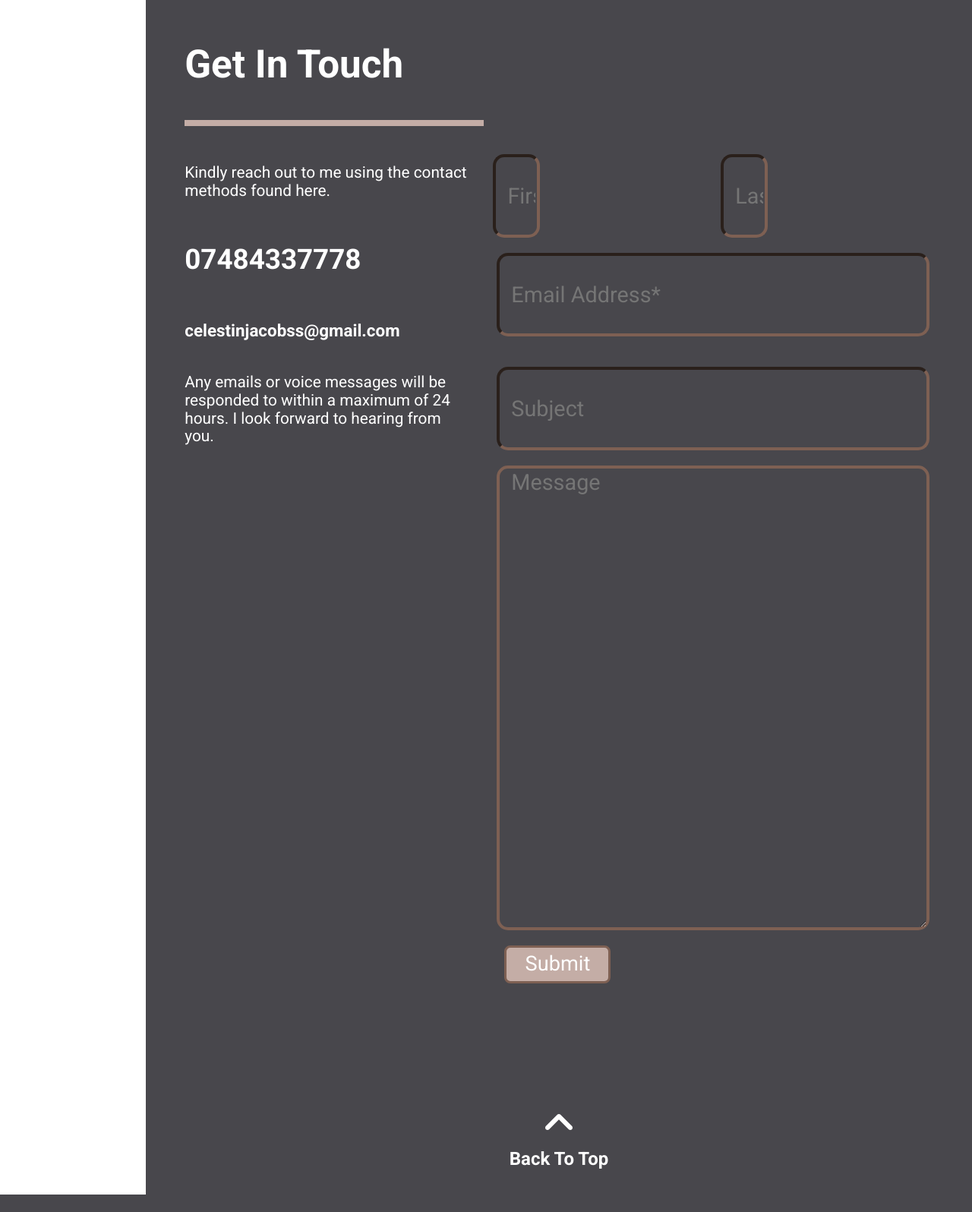
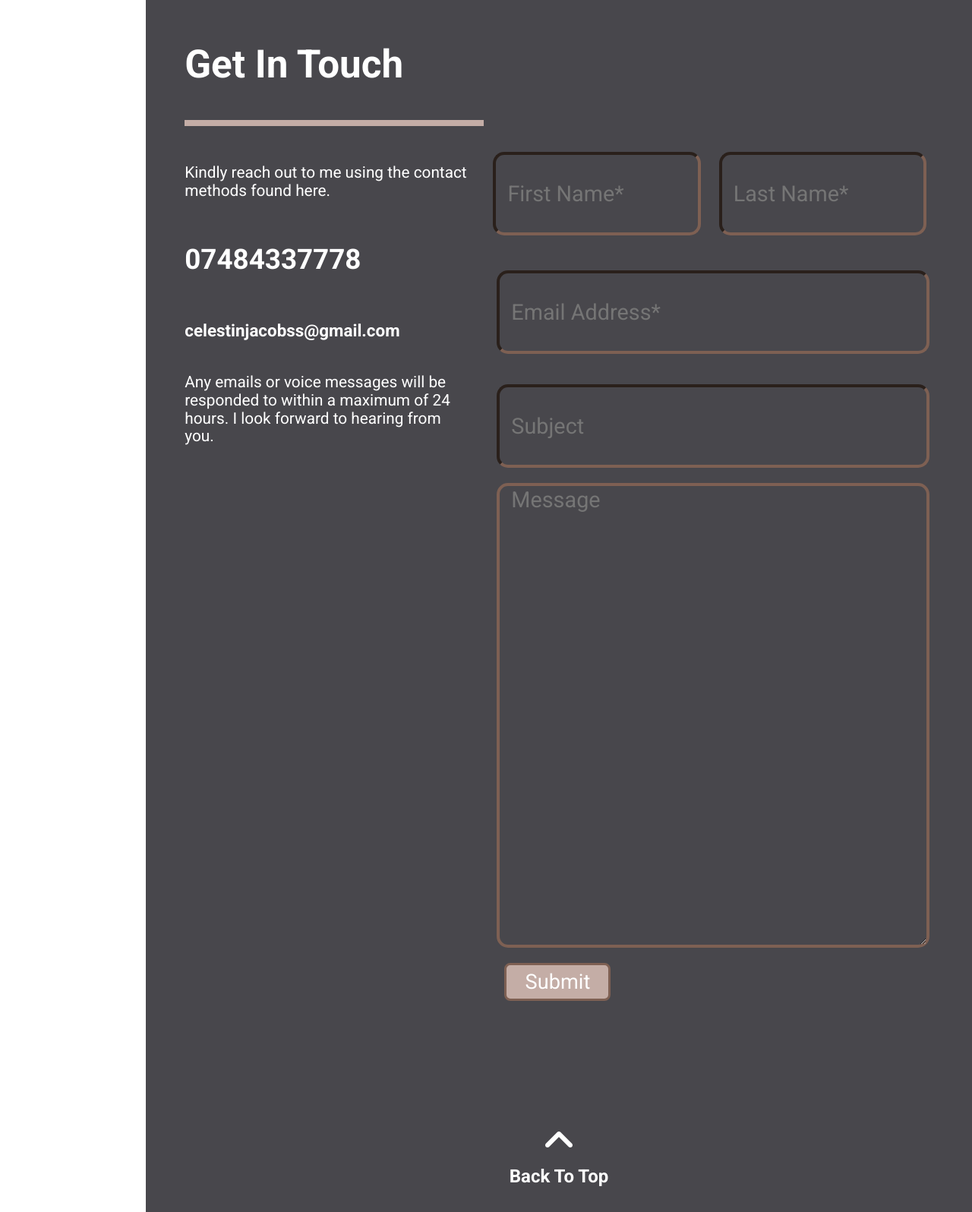
Before and after one commit to CallThyCJ/Portfolio, a PHP site: page / in a window 1280 px wide. Shown: the part 1956-3552 px from the top of the page at 76% size. Before the commit the page ends 3529 px from the top, so only its background shows below. Run offline with PHP 8.4, Linux system fonts and the light colour scheme; some libraries are stand-ins or nearby versions.

Commit message:
Email Regex fix + form input breakpoints
Fixed email regex function by changing the logic of the does not. Then I adjusted the css at each breakpoint to fix the spacing/sizing of the first row inputs.

```diff
--- a/JS/validation.js
+++ b/JS/validation.js
@@ -18,7 +18,7 @@ function invalid () {
         invalidLastName.innerHTML = '<i class="fa-solid fa-circle-exclamation"></i> Please enter your last name';
     }
 
-    if (email.value == "" || != email.value.includes(emailRegex)); {
+    if (email.value == "" || !emailRegex.test(email.value)) {
         email.style.borderColor = "red";
         const invalidEmail = document.getElementById("invalidEmail");
         invalidEmail.innerHTML = '<i class="fa-solid fa-circle-exclamation"></i> Please enter a valid email';
--- a/SCSS/partials/_items.scss
+++ b/SCSS/partials/_items.scss
@@ -175,12 +175,40 @@ input {
         width: 80%;
     }
     @include mq("m") {
-        width: 44%;
+        width: 90%;
     }
     @include mq("l") {
-        width: 45%;
+        width: 88%;
         height: 100px;
     }
+    @include mq("xl") {
+        width: 90%;
+    }
+}
+
+#formFirstName {
+    grid-area: inputFirstName;
+    @include mq("m") {
+        margin-left: 3%;
+    }
+    @include mq("m") {
+        margin-left: 0;
+    }
+    @include mq("xl") {
+        margin-left: 2%;
+    }
+}
+
+#formLastName {
+    grid-area: inputLastName;
+}
+
+#invalidFirstName {
+    grid-area: invalidFirstName;
+}
+
+#invalidLastName {
+    grid-area: invalidLastName;
 }
 
 #messageBox {
@@ -206,6 +234,9 @@ input {
     margin-left: 20%;
     width: 100%;
     color: red;
+    @include mq("m") {
+        margin-left: 5%;
+    }
 }
 
 #formSubmit {
--- a/SCSS/partials/_layout.scss
+++ b/SCSS/partials/_layout.scss
@@ -272,6 +272,9 @@ a:visited {
 }
 
 #contactContainer {
+    // @include mq("m") {
+    //     width: 708.41px;
+    // }
     @include mq("l") {
         display: flex;
     }
@@ -289,6 +292,10 @@ a:visited {
 }
 
 #contactRightSection {
+    // @include mq("m") {
+    //     width: 100%;
+    //     margin: auto;
+    // }
     @include mq("l") {
         width: 60%;
         padding-top: 170px;
@@ -315,9 +322,16 @@ a:visited {
     gap: 20px;
     margin-bottom: 20px;
     @include mq("m") {
-        flex-direction: row;
-        gap: 20px;
-        justify-content: center;
+        // flex-direction: row;
+        // justify-content: center;
+        display: grid;
+        column-gap: 15px;
+        grid-template-columns: 1fr 1fr;
+        grid-template-rows: 80% auto;
+        grid-template-areas:
+        "inputFirstName inputLastName"
+        "invalidFirstName invalidLastName";
+        margin-bottom: 4%;
     }
 }
 
```
Also changed, not shown: CSS/style.css, index.html (line endings or trailing spaces).
